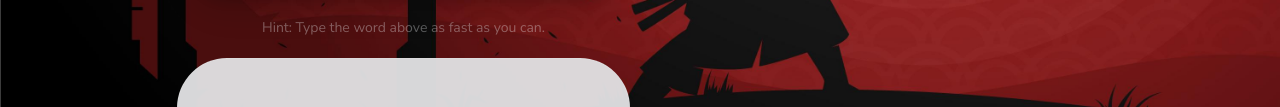
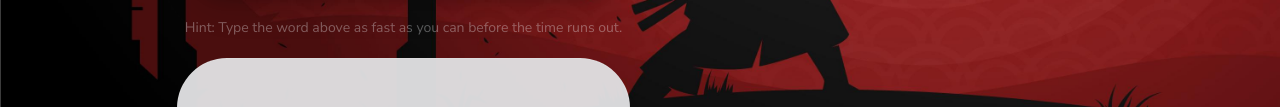
Before and after one commit to moorebarrett-jodiann/keyboard-ninja, a website with bundled scripts: page index.html in a window 1280 px wide. Both pictures are taken after a click on the button "Start Game". Shown: the part 557-664 px from the top of the page. Built offline with nearby package versions, Linux system fonts and the light colour scheme.

Commit message:
Update Hint text

```diff
--- a/index.html
+++ b/index.html
@@ -43,7 +43,7 @@
                                             <div class="hits"><p>Hits<br/><span>0</span><span class="plus-one"></span></p></div>
                                         </div>
                                         <div class="input-controls">
-                                            <label for="user-input" class="hint">Hint: Type the word above as fast as you can.</label>
+                                            <label for="user-input" class="hint">Hint: Type the word above as fast as you can before the time runs out.</label>
                                             <input type="text" id="user-input" class="user-input disabled" readonly>
                                         </div>
                                     </div>
```
